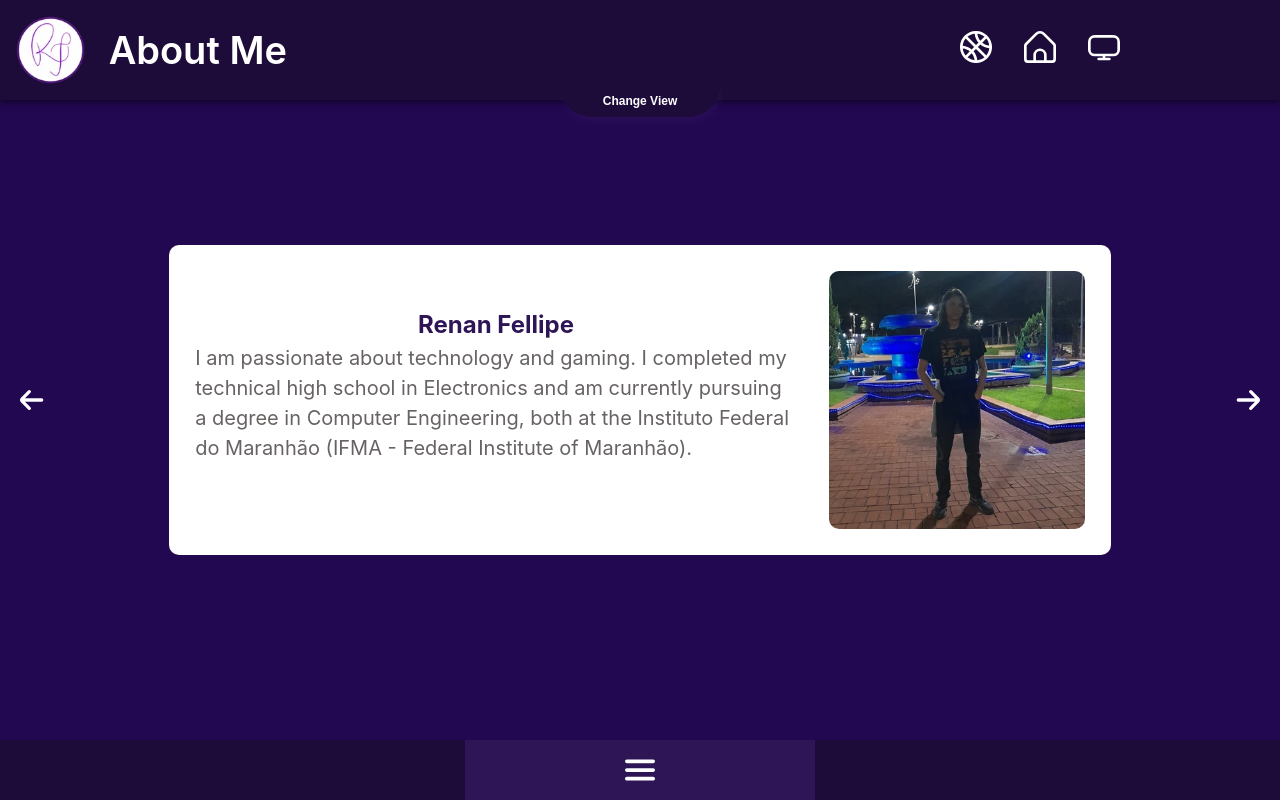
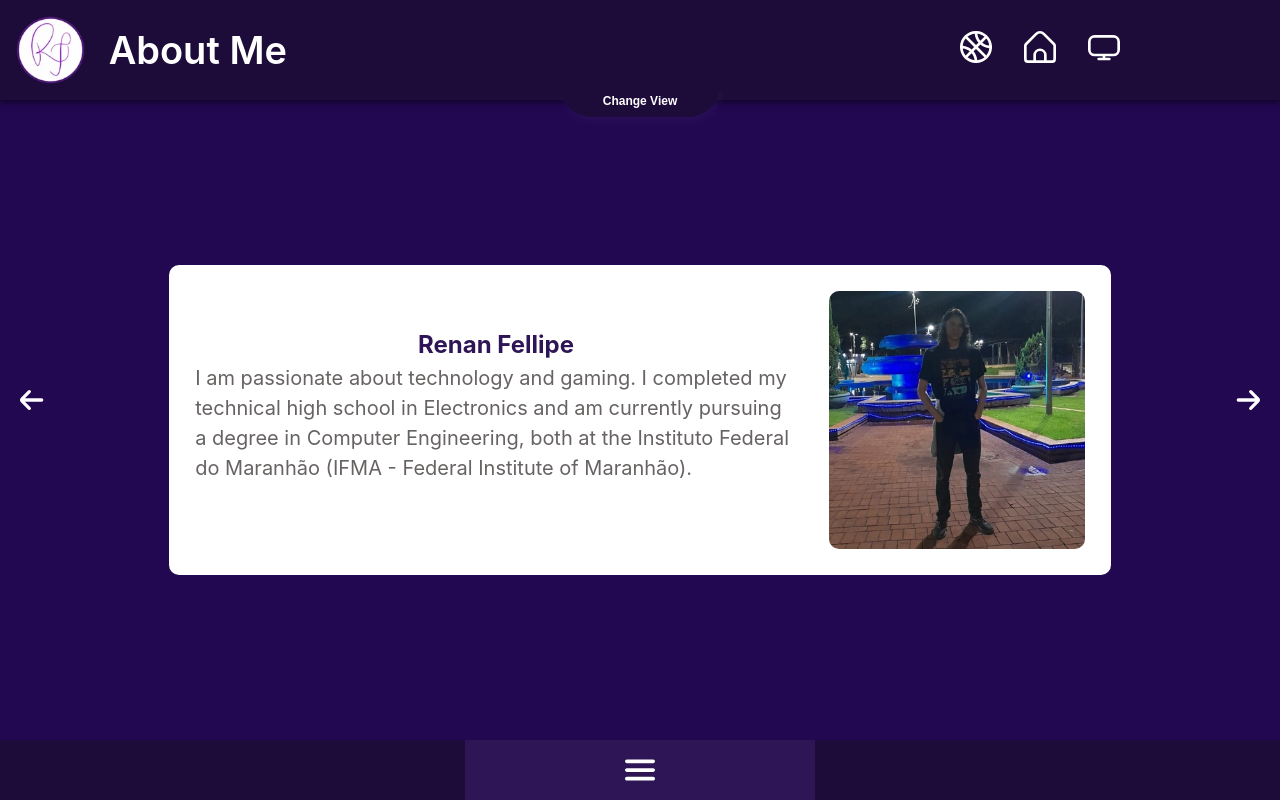
Before and after one commit to Xounder/portfolio, a React (Vite) app: page / in a window 1280 px wide. Built offline with nearby package versions, Linux system fonts and the light colour scheme.

Commit message:
added padding-top min-width 600

```diff
--- a/src/pages/HomePage/HomePage.css
+++ b/src/pages/HomePage/HomePage.css
@@ -64,6 +64,10 @@
     height: 100px;
   }
 
+  .home-main {
+    padding-top: 40px;
+  }
+
   .home-main .content .group-cards {
     max-height: calc(100vh - 100px - 60px);
   }
```
